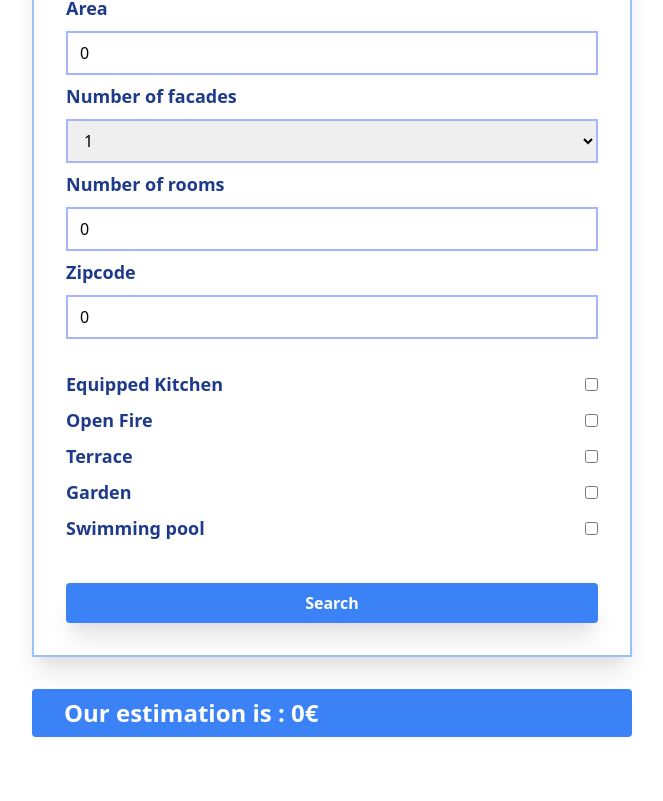
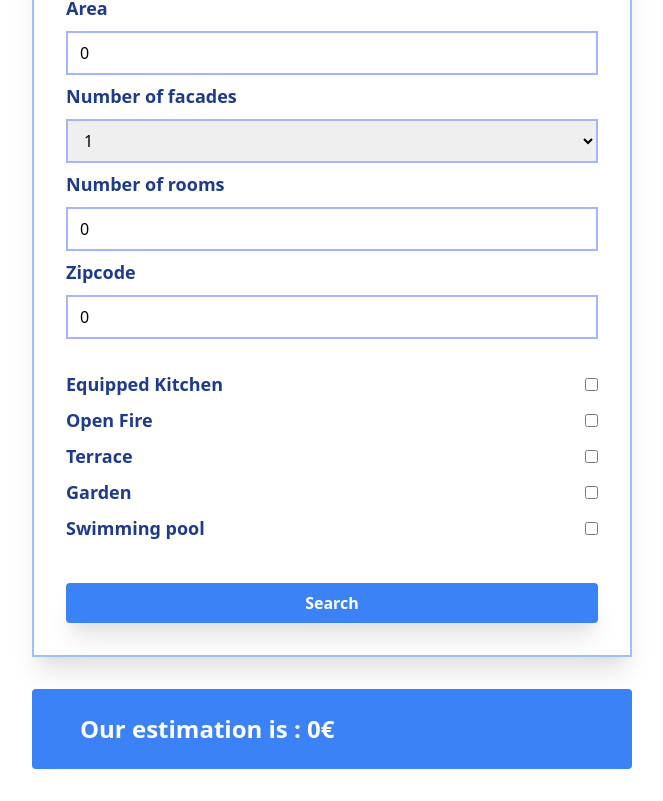
Before and after one commit to jfvandermousen/immo-DEV, a React (Create React App) app: page / in a window 1280 px wide. Shown: the part 401-1202 px from the top of the page, without its empty margins (308-971 px from the left). Before the commit the page ends 1170 px from the top, so only its background shows below. Built offline with nearby package versions, Linux system fonts and the light colour scheme.

Commit message:
intall npm watch

```diff
--- a/src/components/Form.js
+++ b/src/components/Form.js
@@ -222,11 +222,11 @@ axios({
         />
 
       </label>
-      <button className="w-full mt-8 btn btn-blue shadow-xl" type="submit">Search </button>
+      <button className="w-full  mt-8 btn btn-blue shadow-xl" type="submit">Search </button>
     </form>
 
     <div className=" text-2xl mb-8 w-full mt-8 btn btn-blue prediction">
-      <h2 >Our estimation is : {this.state.prediction}€</h2>
+      <h2 className=" p-4">Our estimation is : {this.state.prediction}€</h2>
       </div>
     </div>
 
--- a/src/index.css
+++ b/src/index.css
@@ -53,6 +53,7 @@ label {
     display: flex;
     justify-content: space-between;
     align-items: center;
+    flex-wrap: wrap;
     padding: 2em 2em;
     background-color: #6930c3;
     color: white;
```
Also changed, not shown: package.json (+14 -3 lines), 2 other files (tests, documents, lock files or other folders).
